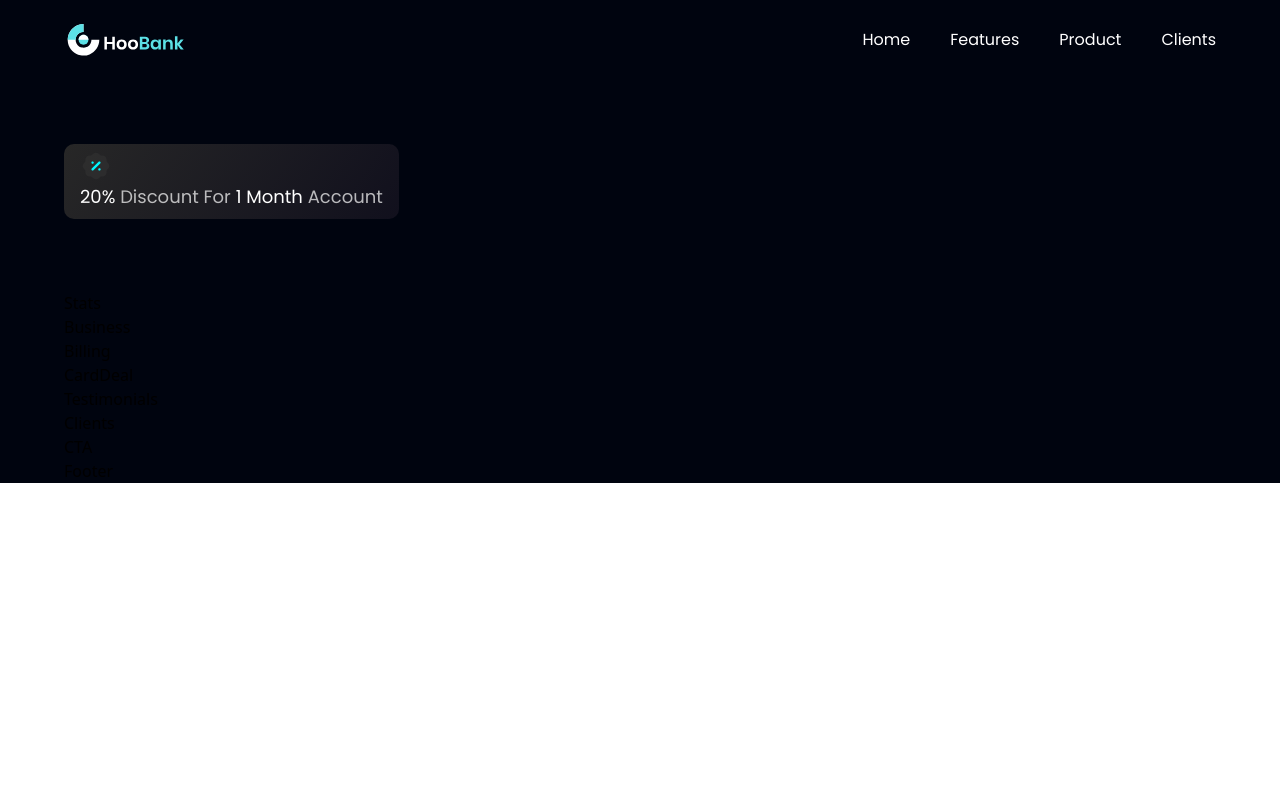
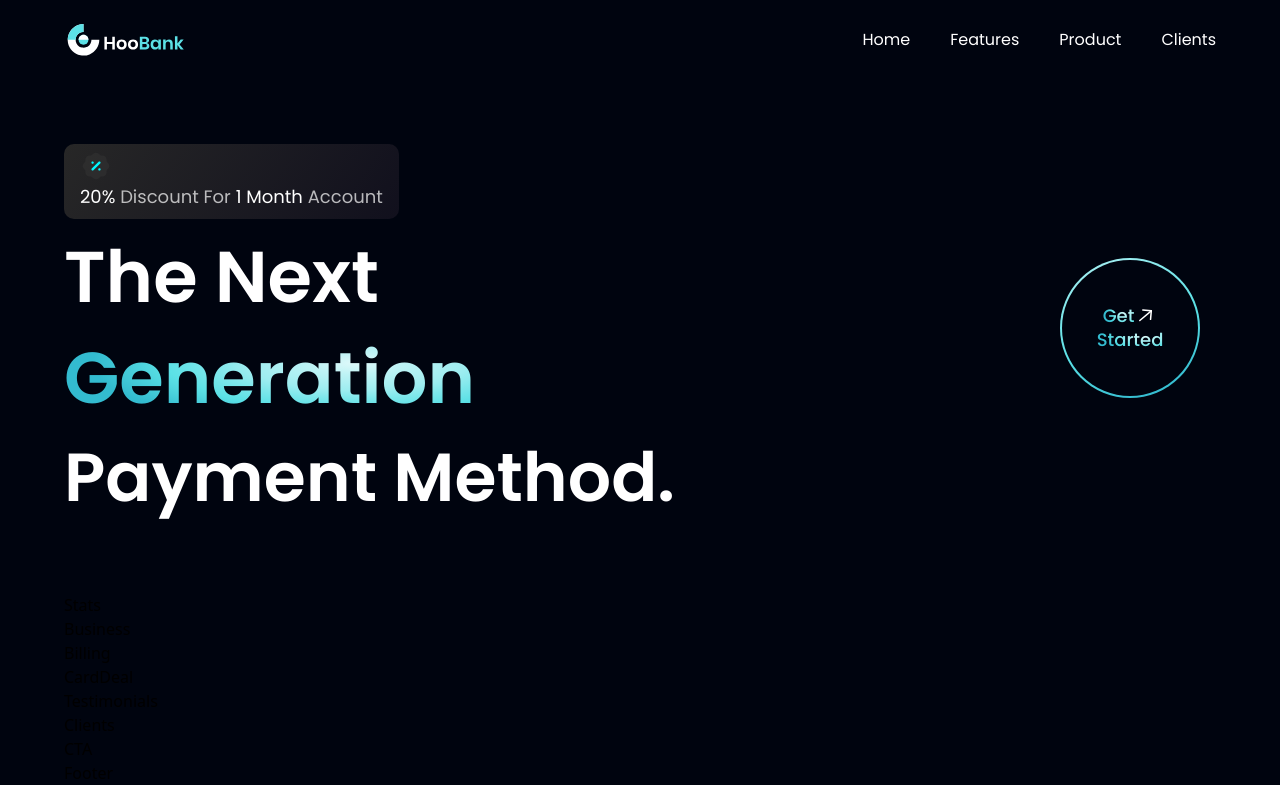
Before and after one commit to ZroC00l/banking_world, a React (Vite) app: page / in a window 1280 px wide. Built offline with nearby package versions, Linux system fonts and the light colour scheme.

Commit message:
getstarted component done, hero component update

```diff
--- a/src/components/GetStarted.jsx
+++ b/src/components/GetStarted.jsx
@@ -1,7 +1,28 @@
 import React from "react";
-
-const GetStarted = () => {
-  return <div>GetStarted</div>;
-};
+import styles from "../styles";
+import { arrowUp } from "../assets";
+const GetStarted = () => (
+  <div
+    className={`${styles.flexCenter} w-[140px] h-[140px] rounded-full bg-blue-gradient p-[2px] cursor-pointer`}
+  >
+    <div
+      className={`${styles.flexCenter} flex-col bg-primary w-[100%] h-[100%] rounded-full`}
+    >
+      <div className={`${styles.flexStart} flex-row`}>
+        <p className="font-poppins font-medium text-[18px] leading-[23.4px]">
+          <span className="text-gradient">Get</span>
+        </p>
+        <img
+          src={arrowUp}
+          alt="arrowup"
+          className="w-[23px] h-[23px] object-contain"
+        />
+      </div>
+      <p className="font-poppins font-medium text-[18px] leading-[23.4px]">
+        <span className="text-gradient">Started</span>
+      </p>
+    </div>
+  </div>
+);
 
 export default GetStarted;
--- a/src/components/Hero.jsx
+++ b/src/components/Hero.jsx
@@ -1,6 +1,7 @@
 import React from "react";
 import styles from "../styles";
 import { discount, robot } from "../assets";
+import GetStarted from "./GetStarted";
 
 const Hero = () => (
   <section className={`flex md:flex-row flex-col ${styles.paddingY}`}>
@@ -14,6 +15,19 @@
           <span className="text-white">1 Month</span> Account{" "}
         </p>
       </div>
+      {/*Banner Huge Text */}
+      <div className=" flex flex-row justify-between items-center w-full">
+        <h1 className="flex-1 font-poppins font-semibold ss:text-[72px] text-[52px] text-white ss:leading-[100.8px] leading-[75px]">
+          The Next <br className="sm:block hidden" />{" "}
+          <span className="text-gradient ">Generation</span>{" "}
+        </h1>
+        <div className="ss:flex hidden md:mr-4 mr-0">
+          <GetStarted />
+        </div>
+      </div>
+      <h1 className="font-poppins font-semibold ss:text-[68px] text-[52px] text-white ss:leading-[100.8px] leading-[75px] w-full">
+        Payment Method.
+      </h1>
     </div>
   </section>
 );
```
